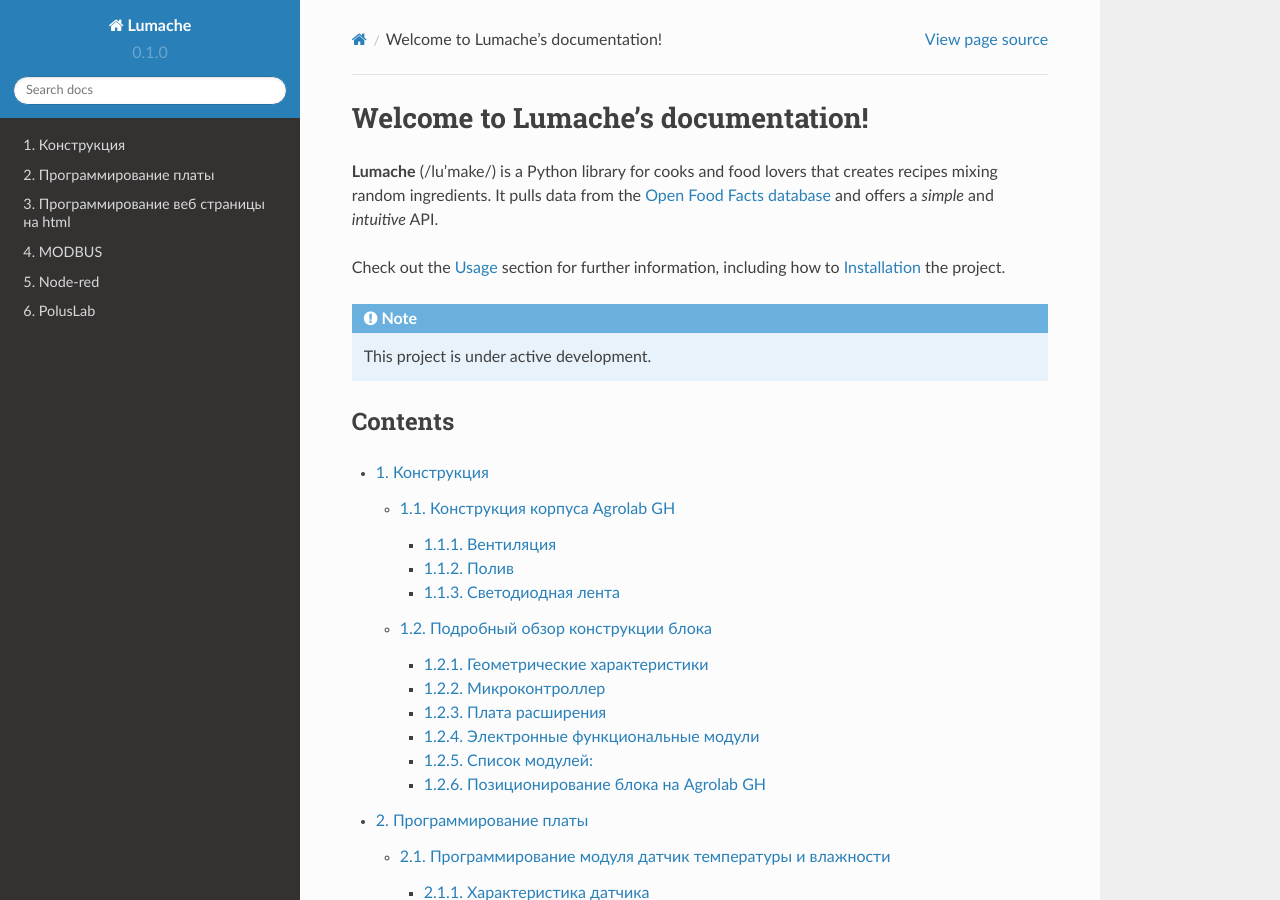
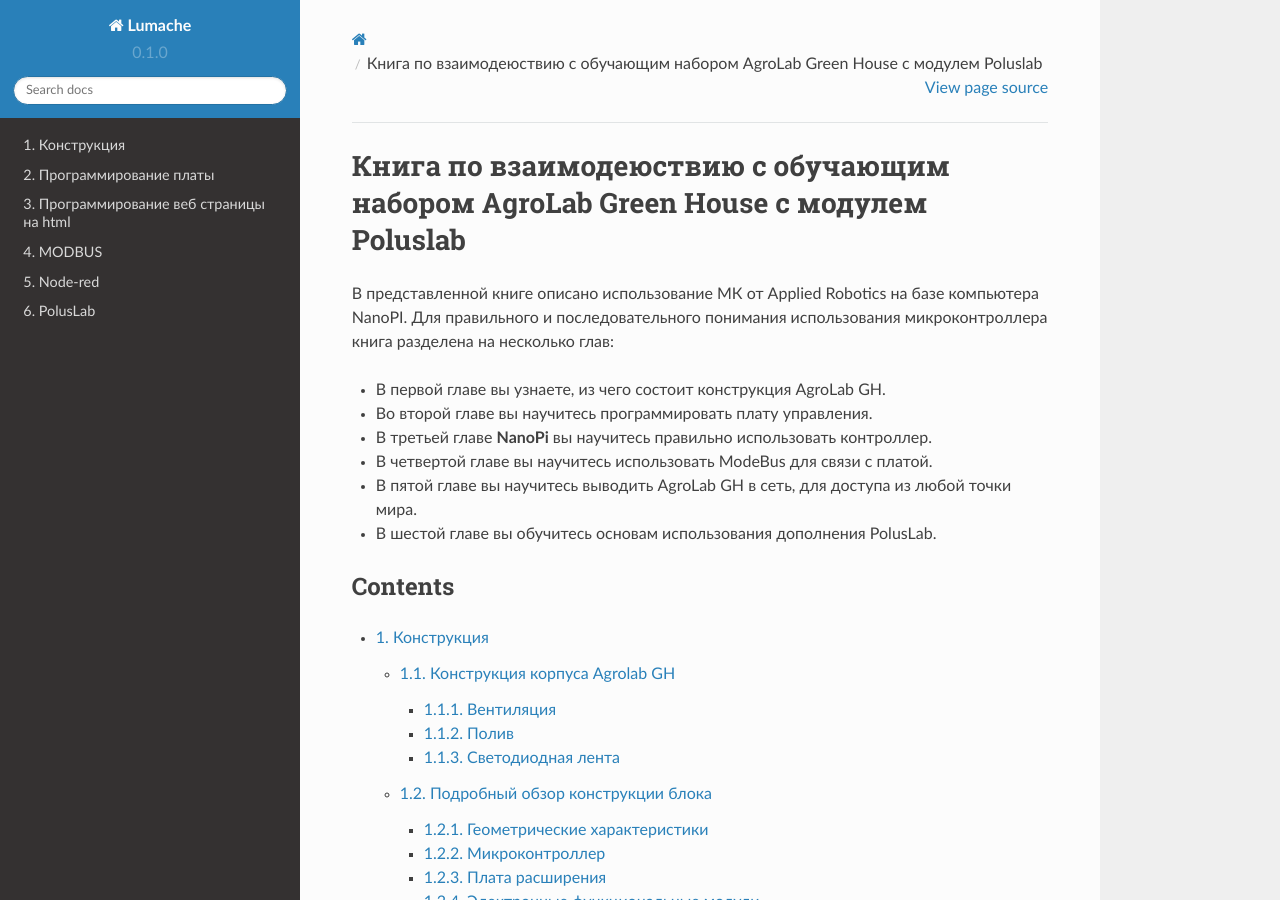
Before and after one commit to BBanwz/book_AL_GH, a Sphinx documentation site: the page built from docs/index.rst, in a window 1280 px wide and 900 px high. Built offline with Sphinx 7.4.7 and the Read the Docs theme 2.0.0, drawn with Linux system fonts in a browser that asks for light colours.

Commit message:
Update index.rst

```diff
--- a/docs/index.rst
+++ b/docs/index.rst
@@ -1,17 +1,14 @@
-Welcome to Lumache's documentation!
-===================================
+Книга по взаимодеюствию с обучающим набором AgroLab Green House с модулем Poluslab
+==================================================================================
 
-**Lumache** (/lu'make/) is a Python library for cooks and food lovers
-that creates recipes mixing random ingredients.
-It pulls data from the `Open Food Facts database <https://world.openfoodfacts.org/>`_
-and offers a *simple* and *intuitive* API.
+В представленной книге описано использование МК от Applied Robotics на базе компьютера NanoPI. Для правильного и последовательного понимания использования микроконтроллера книга разделена на несколько глав:
 
-Check out the :doc:`usage` section for further information, including
-how to :ref:`installation` the project.
-
-.. note::
-
-   This project is under active development.
+* В первой главе вы узнаете, из чего состоит конструкция AgroLab GH.
+* Во второй главе вы научитесь программировать плату управления.
+* В третьей главе **NanoPi** вы научитесь правильно использовать контроллер.
+* В четвертой главе вы научитесь использовать ModeBus для связи с платой.
+* В пятой главе вы научитесь выводить AgroLab GH в сеть, для доступа из любой точки мира.
+* В шестой главе вы обучитесь основам использования дополнения PolusLab.
 
 Contents
 --------
```
